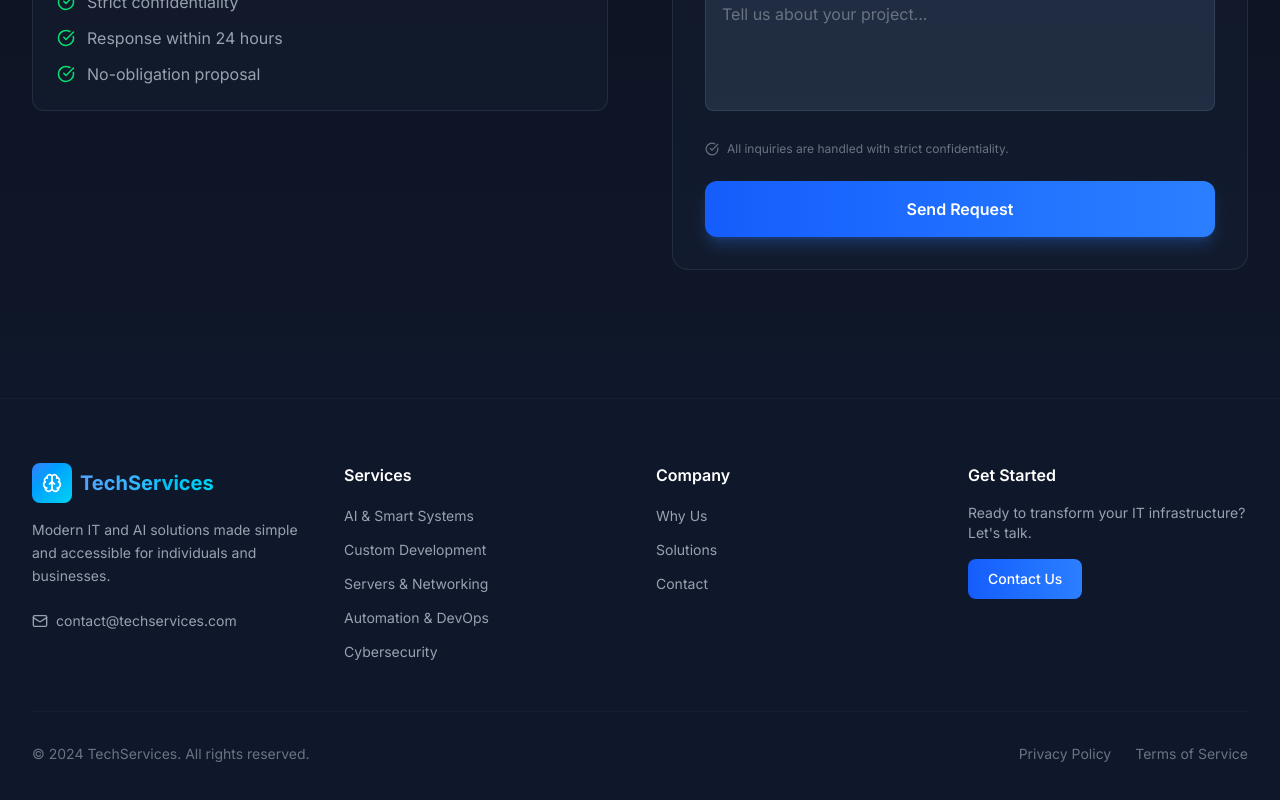
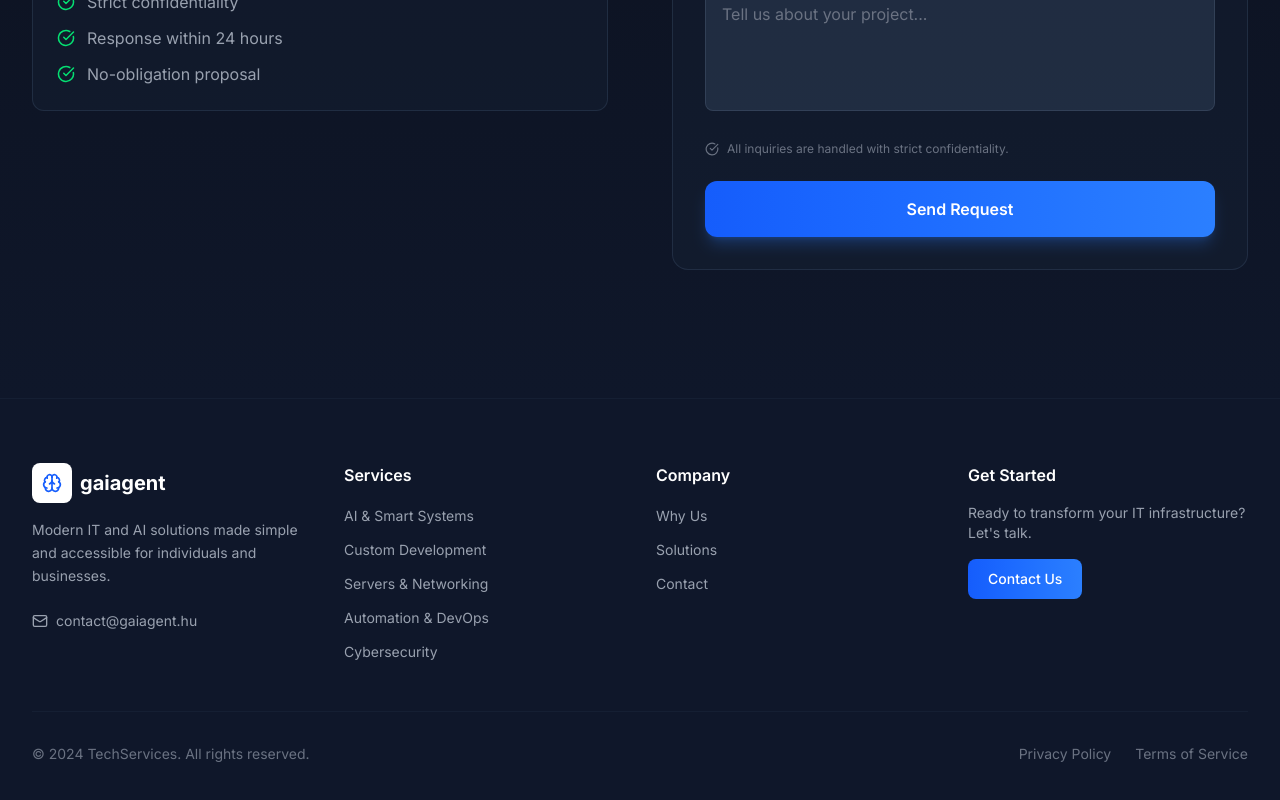
Before and after one commit to gaiagent0/ai-landing, a Next.js app: page / in a window 1280 px wide. Shown: the part 5079-5879 px from the top of the page. Built offline with nearby package versions, Linux system fonts and the light colour scheme.

Commit message:
Update footer with gaiagent branding and email

```diff
--- a/src/components/Footer.tsx
+++ b/src/components/Footer.tsx
@@ -27,22 +27,22 @@ export default function Footer() {
           {/* Brand */}
           <div className="sm:col-span-2 lg:col-span-1">
             <div className="flex items-center gap-2 mb-4">
-              <div className="w-10 h-10 bg-gradient-to-br from-blue-500 to-cyan-400 rounded-lg flex items-center justify-center">
-                <Brain className="text-white" size={20} />
-              </div>
-              <span className="text-xl font-bold bg-gradient-to-r from-blue-400 to-cyan-400 bg-clip-text text-transparent">
-                TechServices
-              </span>
+<div className="w-10 h-10 bg-white rounded-lg flex items-center justify-center">
+                 <Brain className="text-blue-600" size={20} />
+               </div>
+               <span className="text-xl font-bold text-white">
+                 gaiagent
+               </span>
             </div>
             <p className="text-gray-400 text-sm leading-relaxed mb-6">
               {t.footer.description}
             </p>
-            <a
-              href="mailto:contact@techservices.com"
+<a
+              href="mailto:contact@gaiagent.hu"
               className="inline-flex items-center gap-2 text-gray-400 hover:text-blue-400 transition-colors text-sm"
             >
               <Mail size={16} />
-              {t.footer.email}
+              contact@gaiagent.hu
             </a>
           </div>
 
```
